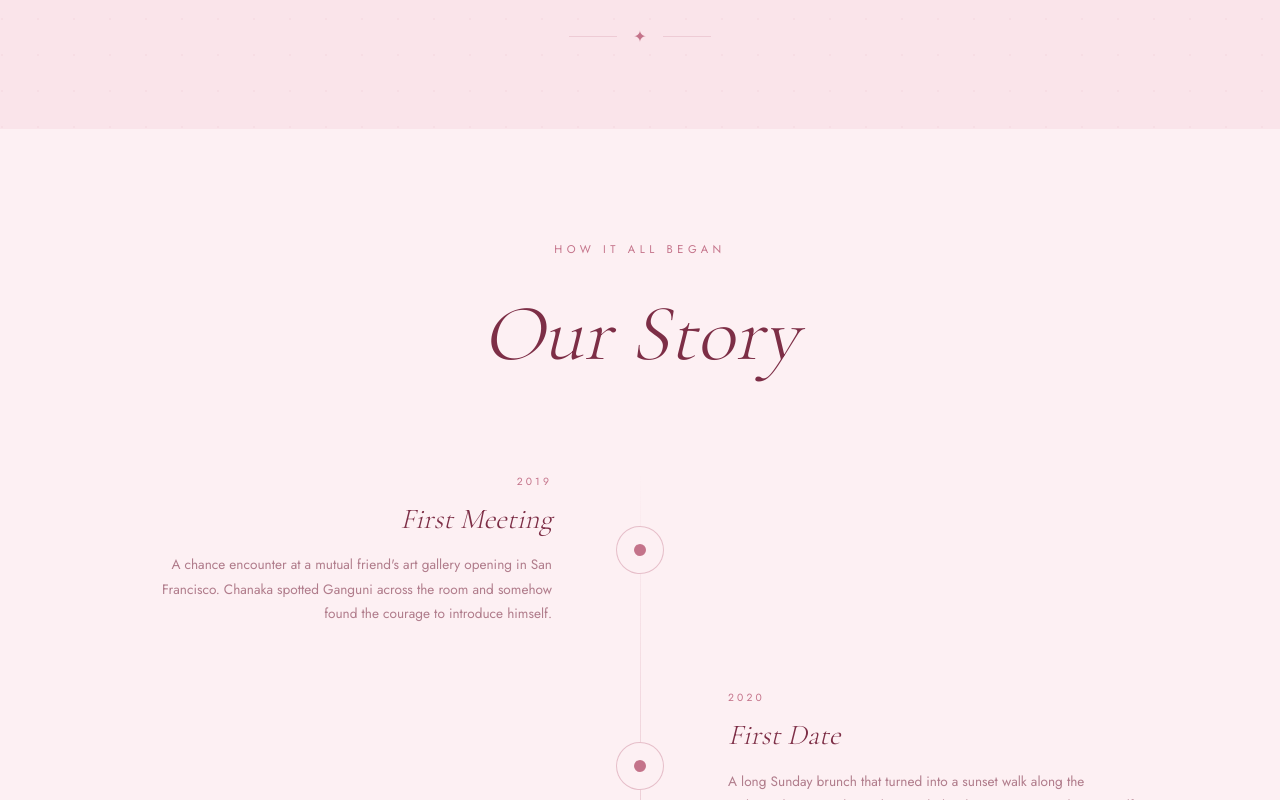
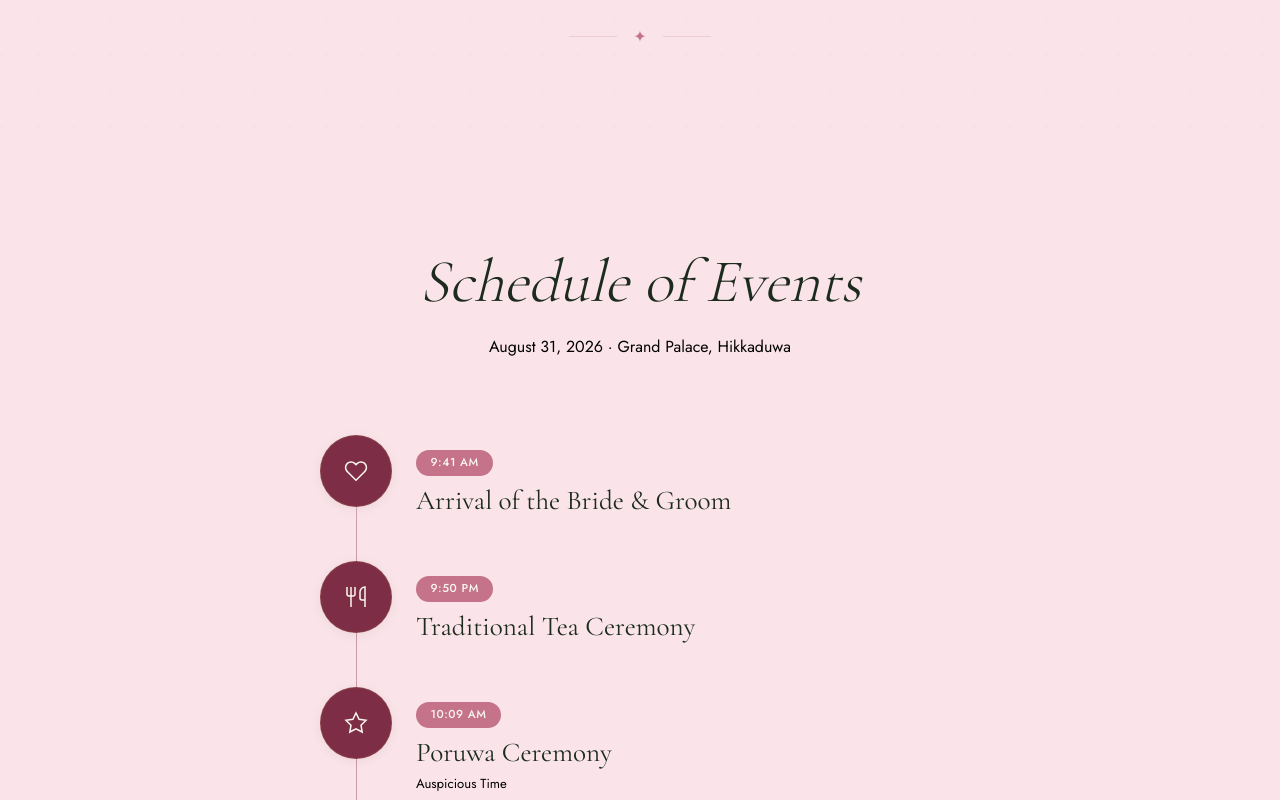
Before and after one commit to MrDilaX/wedding-invitation, a Next.js app: page / in a window 1280 px wide. Shown: the part 1340-2140 px from the top of the page. Built offline with nearby package versions, Linux system fonts and the light colour scheme; no server answers.

Commit message:
thats it

```diff
--- a/app/page.tsx
+++ b/app/page.tsx
@@ -31,7 +31,7 @@ export default function Home() {
       <Nav />
       <Hero />
       <Countdown />
-      <OurStory />
+      {/* <OurStory /> */}
       <EventDetails />
       <GoogleMapSection />
       <Gallery />
```
